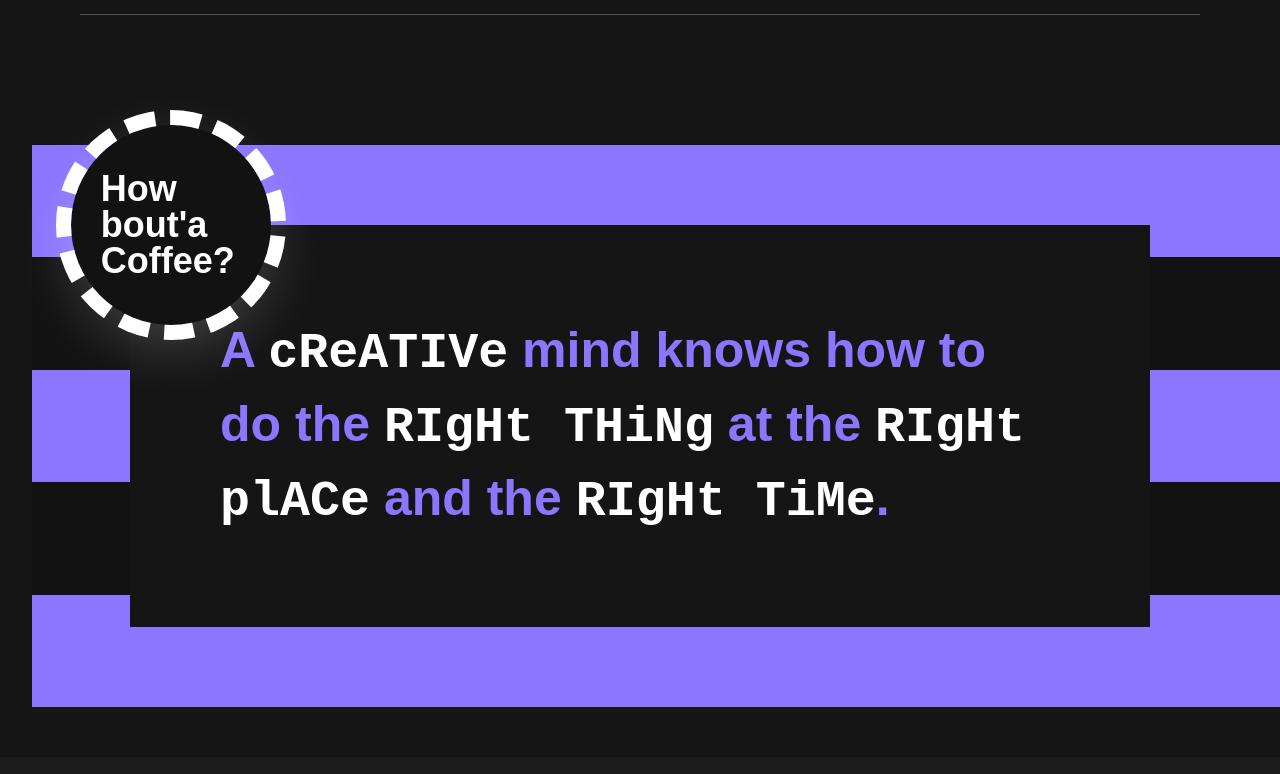
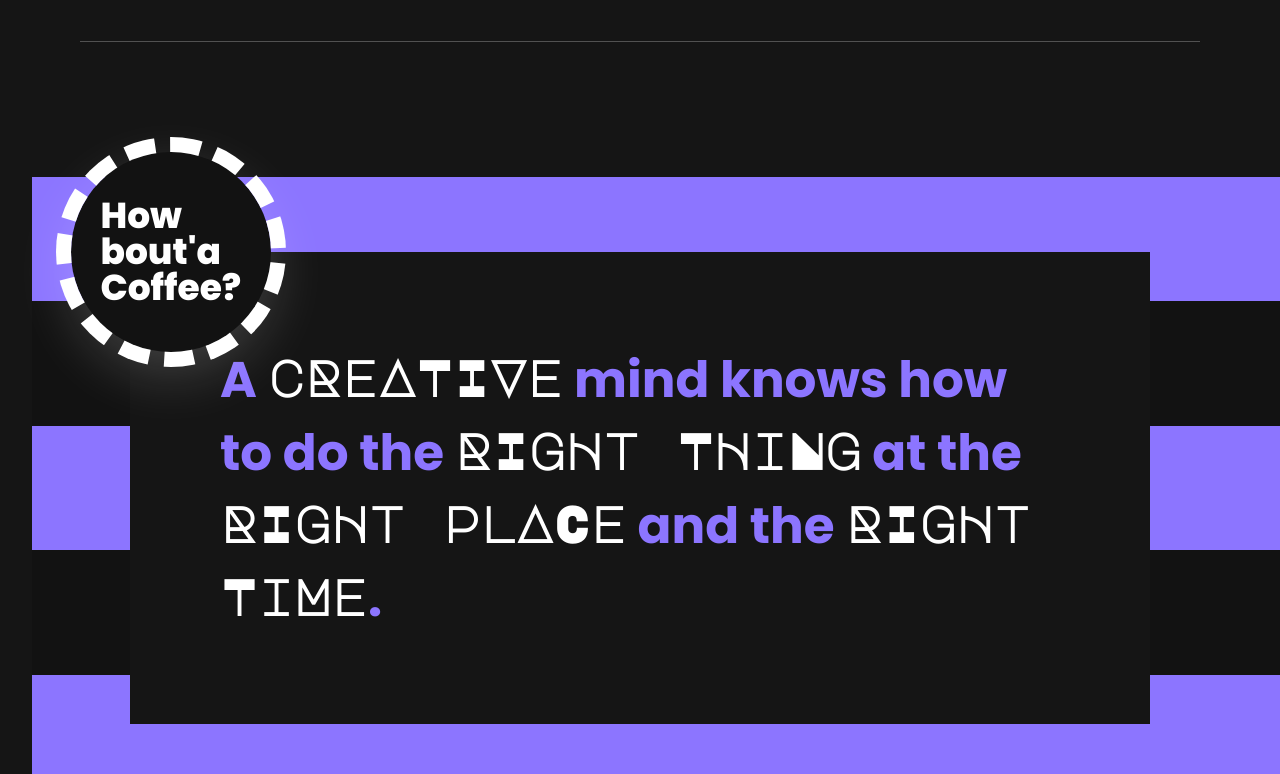
Before and after one commit to himakhaitan/GV-Website, a Next.js app: page / in a window 1280 px wide. Shown: the part 2146-2920 px from the top of the page. Built offline with nearby package versions, Linux system fonts and the light colour scheme.

Commit message:
Fonts Imported

```diff
--- a/styles/globals.css
+++ b/styles/globals.css
@@ -1,3 +1,5 @@
+@import url('https://fonts.googleapis.com/css2?family=Major+Mono+Display&family=Poppins:ital,wght@0,100;0,200;0,300;0,400;0,500;0,600;0,700;0,800;0,900;1,100;1,200;1,300;1,400;1,500;1,600;1,700;1,800;1,900&display=swap');
+
 :root {
   --color-primary: #121212;
   --color-secondary: #8c75ff;
```
